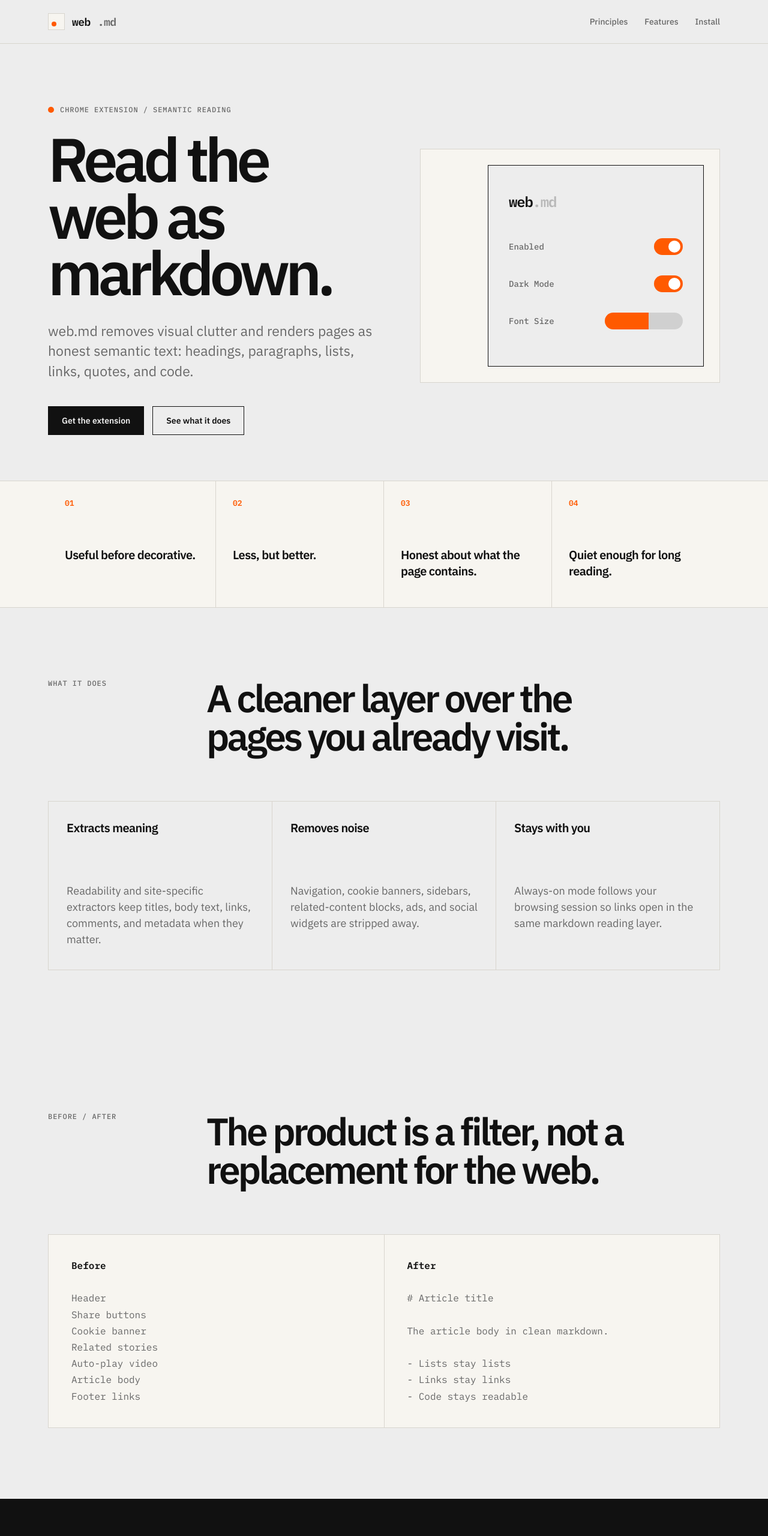
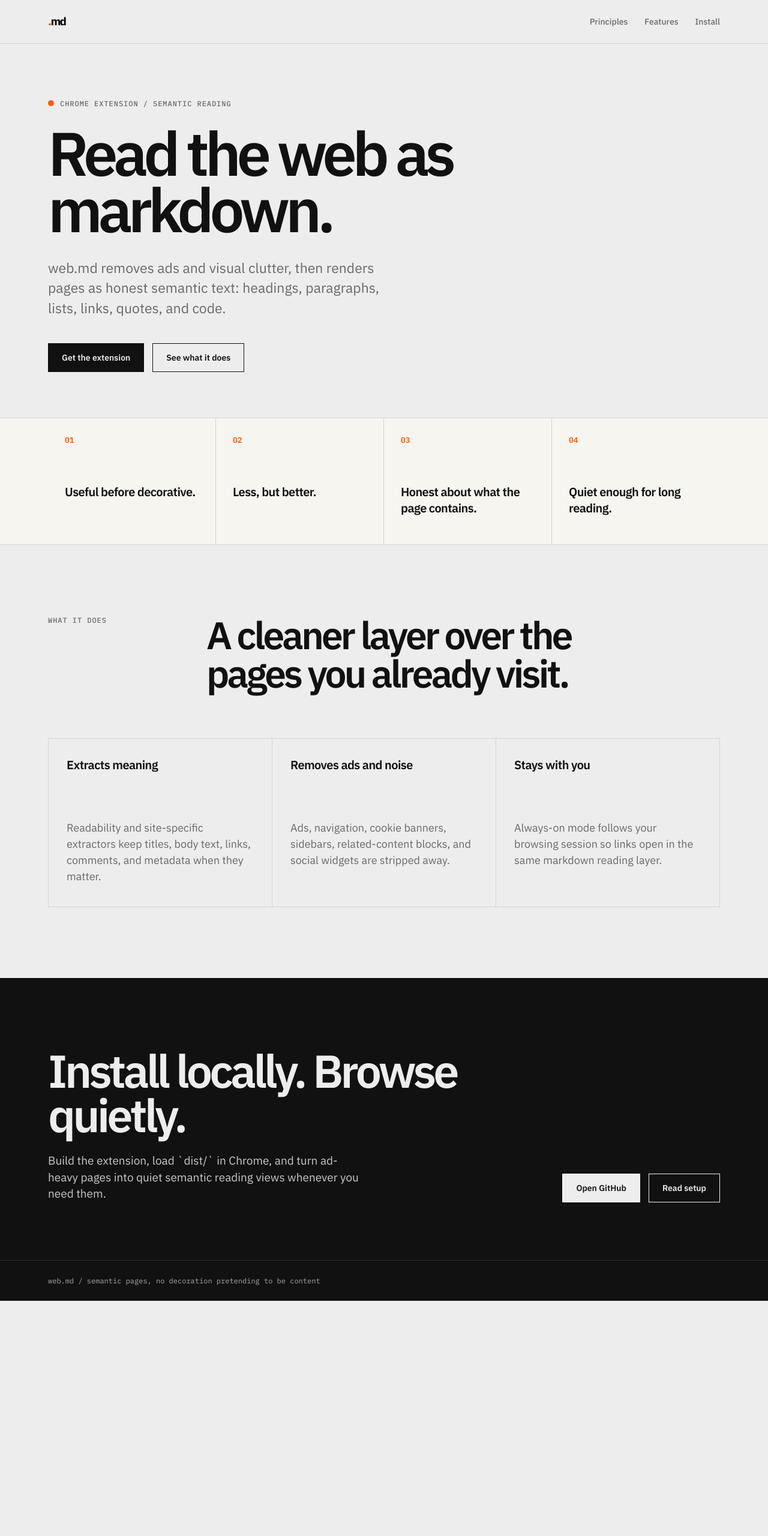
Before and after one commit to GeorgeGally/web.md, a browser extension: page index.html in a window 1280 px wide. Shown: the top 2560 px of the page at 60% size. After the commit the page ends 2168 px from the top, so only its background shows below. Drawn offline with Linux system fonts and the light colour scheme.

Commit message:
design: update landing page logo and copy

```diff
--- a/index.html
+++ b/index.html
@@ -83,21 +83,9 @@
     }
 
     .brand-mark {
-      width: 28px;
-      height: 28px;
-      display: grid;
-      place-items: end start;
-      background: var(--surface);
-      border: 1px solid var(--line);
-    }
-
-    .brand-mark::after {
-      content: "";
-      width: 8px;
-      height: 8px;
-      margin: 5px;
-      background: var(--signal);
-      border-radius: 50%;
+      width: 32px;
+      height: 32px;
+      display: block;
     }
 
     .brand-muted {
@@ -130,10 +118,8 @@
 
     .hero {
       display: grid;
-      grid-template-columns: minmax(0, 1.05fr) minmax(360px, 0.95fr);
-      gap: 68px;
-      align-items: end;
-      min-height: calc(100vh - 72px);
+      grid-template-columns: minmax(0, 760px);
+      align-items: center;
       padding: 88px 0 76px;
     }
 
@@ -366,33 +352,6 @@
       line-height: 1.5;
     }
 
-    .flow {
-      display: grid;
-      grid-template-columns: 1fr 1fr;
-      gap: 1px;
-      background: var(--line);
-      border: 1px solid var(--line);
-    }
-
-    .flow-panel {
-      padding: 38px;
-      background: var(--surface);
-    }
-
-    .flow-panel pre {
-      margin: 0;
-      white-space: pre-wrap;
-      color: var(--muted);
-      font-family: "IBM Plex Mono", monospace;
-      font-size: clamp(13px, 1.5vw, 16px);
-      line-height: 1.7;
-    }
-
-    .flow-panel strong {
-      color: var(--ink);
-      font-weight: 600;
-    }
-
     .final {
       padding: 118px 0 96px;
       color: var(--paper);
@@ -468,7 +427,6 @@
 
       .hero,
       .section-heading,
-      .flow,
       .final-grid {
         grid-template-columns: 1fr;
       }
@@ -532,8 +490,7 @@
       }
 
       .specimen,
-      .popup-card,
-      .flow-panel {
+      .popup-card {
         padding: 22px;
       }
     }
@@ -544,8 +501,7 @@
     <header class="site-header">
       <nav class="wrap nav" aria-label="Primary navigation">
         <a class="brand" href="#top" aria-label="web.md home">
-          <span class="brand-mark" aria-hidden="true"></span>
-          web<span class="brand-muted">.md</span>
+          <img class="brand-mark" src="/icons/md.png" alt="" width="32" height="32" aria-hidden="true">
         </a>
         <div class="nav-links">
           <a href="#principles">Principles</a>
@@ -560,30 +516,12 @@
         <div>
           <p class="eyebrow">Chrome extension / semantic reading</p>
           <h1 id="hero-title">Read the web as markdown.</h1>
-          <p class="hero-copy">web.md removes visual clutter and renders pages as honest semantic text: headings, paragraphs, lists, links, quotes, and code.</p>
+          <p class="hero-copy">web.md removes ads and visual clutter, then renders pages as honest semantic text: headings, paragraphs, lists, links, quotes, and code.</p>
           <div class="actions" aria-label="Primary actions">
             <a class="button button-primary" href="https://github.com/GeorgeGally/web.md">Get the extension</a>
             <a class="button button-secondary" href="#features">See what it does</a>
           </div>
         </div>
-
-        <aside class="specimen" aria-label="web.md popup interface preview">
-          <div class="popup-card">
-            <p class="popup-title">web<span>.md</span></p>
-            <div class="control">
-              <span>Enabled</span>
-              <span class="toggle" aria-hidden="true"></span>
-            </div>
-            <div class="control">
-              <span>Dark Mode</span>
-              <span class="toggle" aria-hidden="true"></span>
-            </div>
-            <div class="control">
-              <span>Font Size</span>
-              <span class="rail" aria-hidden="true"></span>
-            </div>
-          </div>
-        </aside>
       </section>
 
       <section class="principles" id="principles" aria-label="Design principles">
@@ -619,8 +557,8 @@
             <p>Readability and site-specific extractors keep titles, body text, links, comments, and metadata when they matter.</p>
           </article>
           <article class="feature">
-            <h3>Removes noise</h3>
-            <p>Navigation, cookie banners, sidebars, related-content blocks, ads, and social widgets are stripped away.</p>
+            <h3>Removes ads and noise</h3>
+            <p>Ads, navigation, cookie banners, sidebars, related-content blocks, and social widgets are stripped away.</p>
           </article>
           <article class="feature">
             <h3>Stays with you</h3>
@@ -629,43 +567,11 @@
         </div>
       </section>
 
-      <section class="wrap section" aria-labelledby="flow-title">
-        <div class="section-heading">
-          <span class="section-label">Before / after</span>
-          <h2 id="flow-title">The product is a filter, not a replacement for the web.</h2>
-        </div>
-
-        <div class="flow" aria-label="Transformation example">
-          <div class="flow-panel">
-            <pre><strong>Before</strong>
-
-Header
-Share buttons
-Cookie banner
-Related stories
-Auto-play video
-Article body
-Footer links</pre>
-          </div>
-          <div class="flow-panel">
-            <pre><strong>After</strong>
-
-# Article title
-
-The article body in clean markdown.
-
-- Lists stay lists
-- Links stay links
-- Code stays readable</pre>
-          </div>
-        </div>
-      </section>
-
       <section class="final" id="install" aria-labelledby="install-title">
         <div class="wrap final-grid">
           <div>
             <h2 id="install-title">Install locally. Browse quietly.</h2>
-            <p>Build the extension, load `dist/` in Chrome, and turn noisy pages into semantic reading views whenever you need them.</p>
+            <p>Build the extension, load `dist/` in Chrome, and turn ad-heavy pages into quiet semantic reading views whenever you need them.</p>
           </div>
           <div class="actions">
             <a class="button button-primary" href="https://github.com/GeorgeGally/web.md">Open GitHub</a>
--- a/src/popup/popup.css
+++ b/src/popup/popup.css
@@ -21,23 +21,18 @@ body.dark {
   --paper: #161616;
 }
 
-html, body {
-  background: transparent;
-}
-
 body {
   font-family: 'IBM Plex Mono', 'SF Mono', 'Menlo', monospace;
+  background: var(--paper);
   color: var(--ink);
   -webkit-font-smoothing: antialiased;
   text-rendering: optimizeLegibility;
+  transition: background 160ms ease, color 160ms ease;
 }
 
 .webmd-popup {
   width: 320px;
   padding: 48px 28px 48px;
-  background: var(--paper);
-  border-radius: 0 0 16px 16px;
-  transition: background 160ms ease, color 160ms ease;
 }
 
 /* Header — wordmark only */
```
Also changed, not shown: icons/icon.svg, icons/icon128.png, icons/icon16.png, icons/icon48.png, icons/md.png (added).
